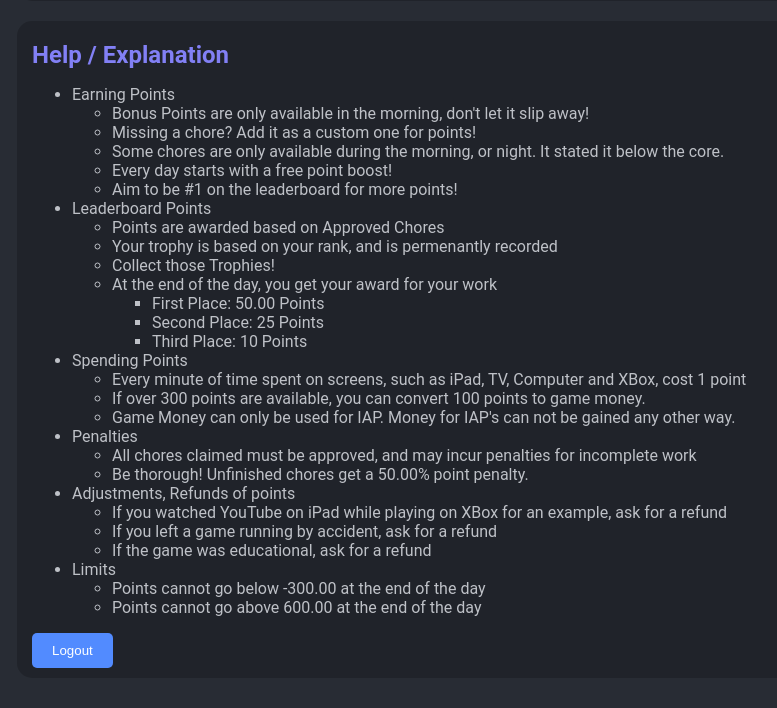
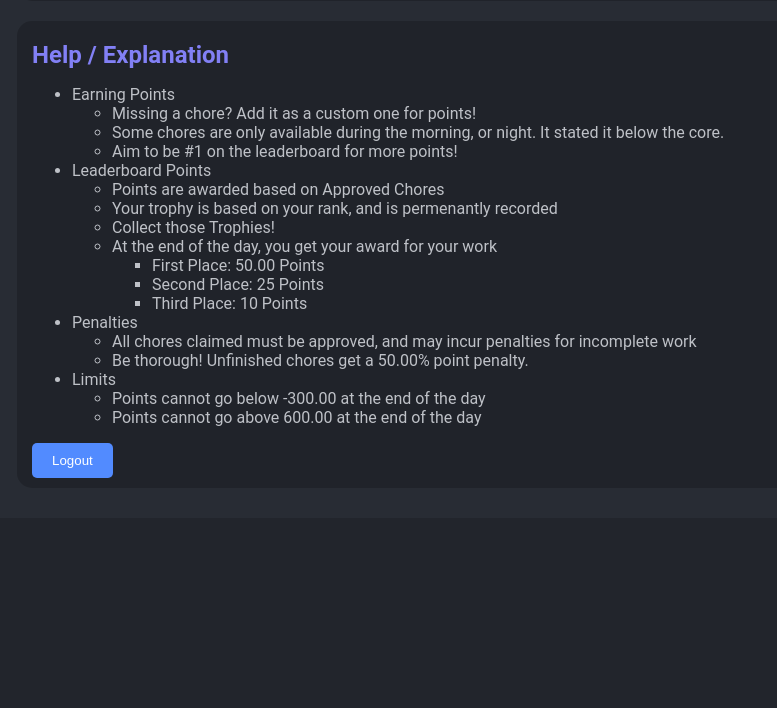
Before and after one commit to emmertex/chore_app, a Django app: page /child_profile/ in a window 1280 px wide. Shown: the part 756-1464 px from the top of the page, without its empty margins (33-810 px from the left). After the commit the page ends 1234 px from the top, so only its background shows below. Run offline with Django 5.2, Linux system fonts and the light colour scheme; the visitor is signed in with stand-in values (Sample User, id 1); data comes from the database, SQL or seed files in the repository; data that the repository does not hold is empty.

Commit message:
Rules Cleanup

```diff
--- a/chore_app/templates/child_profile.html
+++ b/chore_app/templates/child_profile.html
@@ -221,10 +221,8 @@
             <ul>
                 <li>Earning Points</li>
                 <ul>
-                    <li>Bonus Points are only available in the morning, don't let it slip away!</li>
                     <li>Missing a chore? Add it as a custom one for points!</li>
                     <li>Some chores are only available during the morning, or night.  It stated it below the core.</li>
-                    <li>Every day starts with a free point boost!</li>
                     <li>Aim to be #1 on the leaderboard for more points!</li>
                 </ul>
                 <li>Leaderboard Points</li>
@@ -239,22 +237,10 @@
                         <li>Third Place: {{ leaderboard_awards|fifth }} Points</li>
                     </ul>
                 </ul>
-                <li>Spending Points</li>
-                <ul>
-                    <li>Every minute of time spent on screens, such as iPad, TV, Computer and XBox, cost 1 point</li>
-                    <li>If over {{ max_points|halve }} points are available, you can convert 100 points to game money.</li>
-                    <li>Game Money can only be used for IAP. Money for IAP's can not be gained any other way.</li>
-                </ul>
                 <li>Penalties</li>
                 <ul>
                     <li>All chores claimed must be approved, and may incur penalties for incomplete work</li>
                     <li>Be thorough! Unfinished chores get a {{incomplete_chores_penalty}}% point penalty.</li>
-                </ul>
-                <li>Adjustments, Refunds of points</li>
-                <ul>
-                    <li>If you watched YouTube on iPad while playing on XBox for an example, ask for a refund</li>
-                    <li>If you left a game running by accident, ask for a refund</li>
-                    <li>If the game was educational, ask for a refund</li>
                 </ul>
                 <li>Limits</li>
                 <ul>
```
